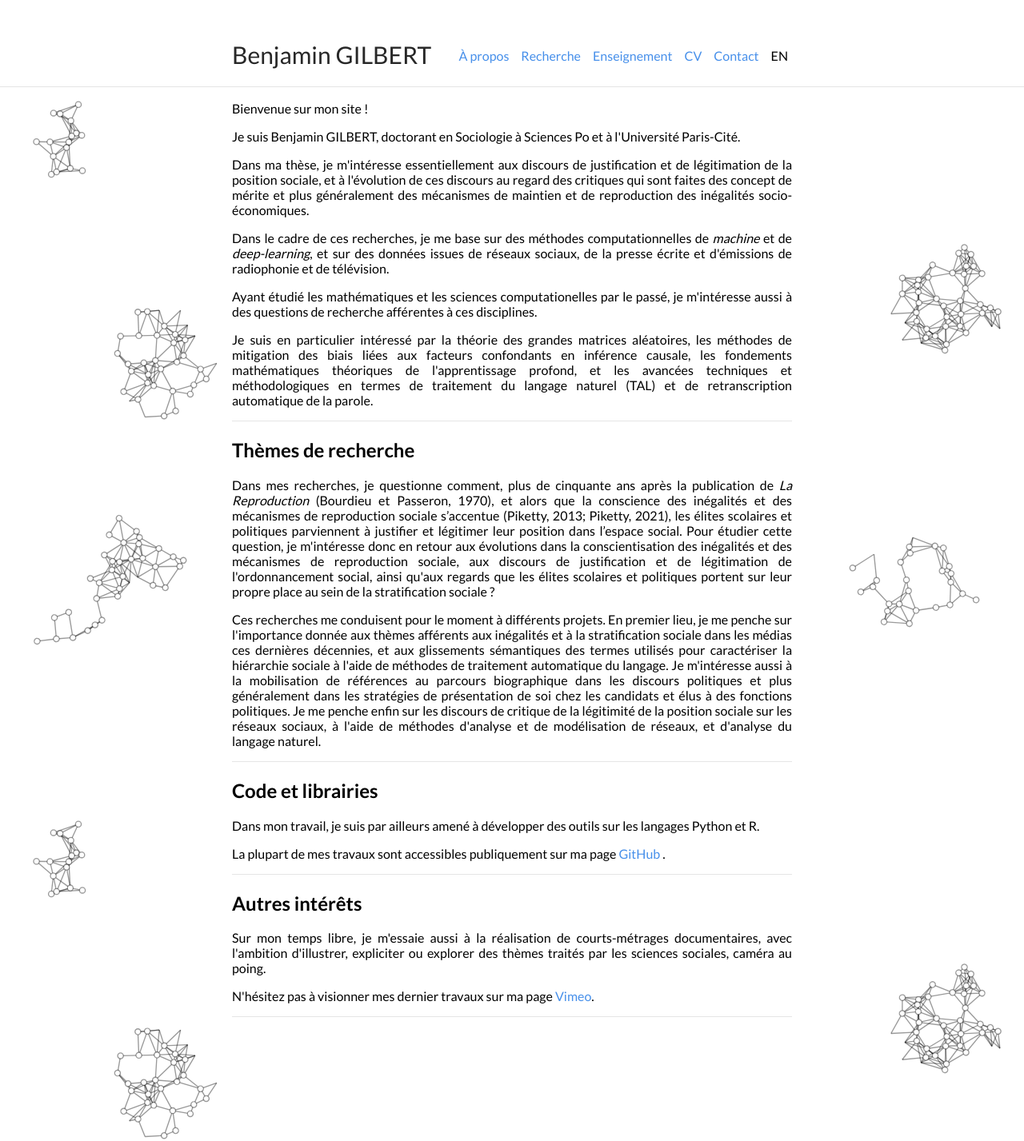
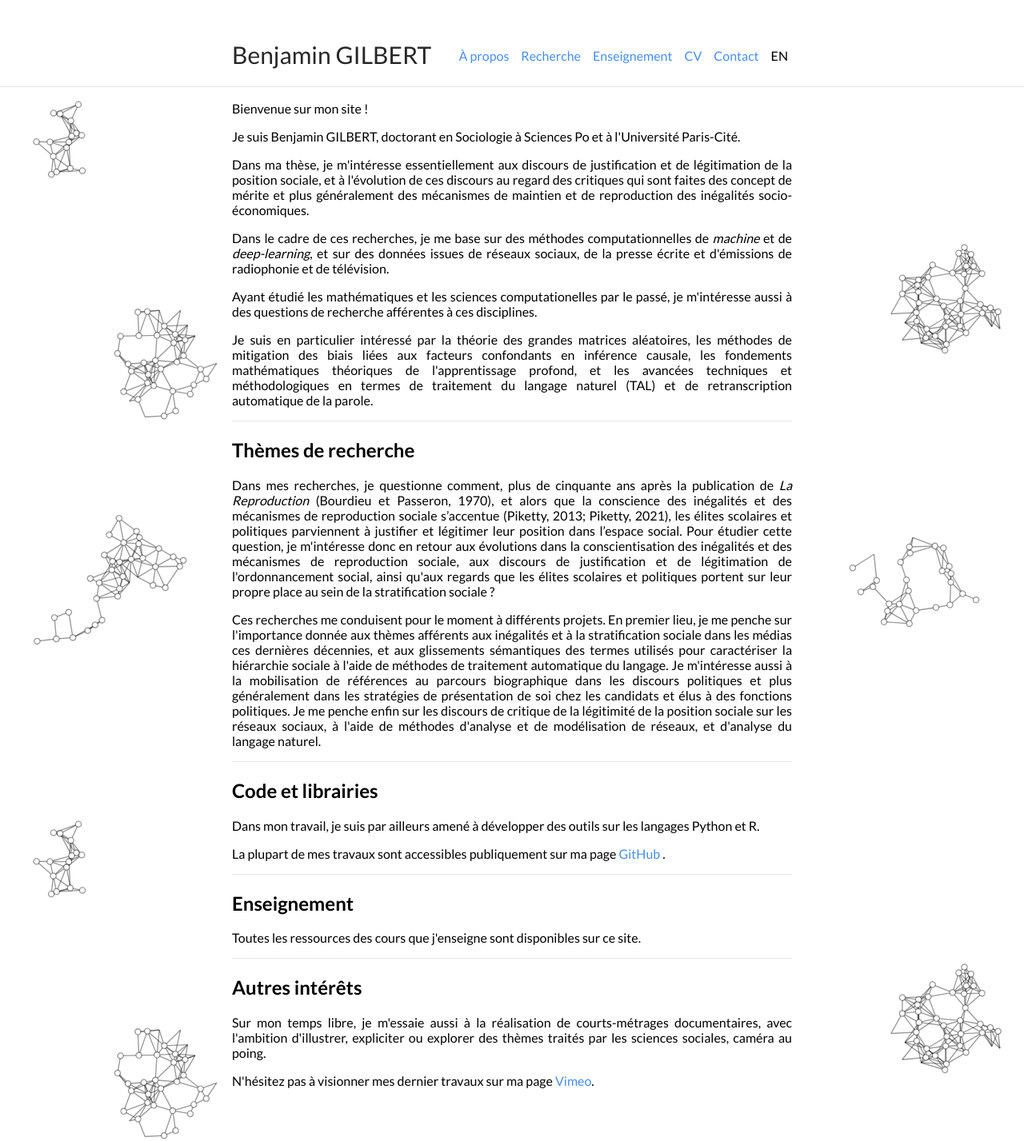
Before and after one commit to bglbrt/bglbrt.github.io, a Jekyll site: the page built from index.md, in a window 1280 px wide. Shown: the whole page at 80% size. Built offline with Jekyll 4.4.1, drawn with Linux system fonts in a browser that asks for light colours.

Commit message:
Update index.md

```diff
--- a/index.md
+++ b/index.md
@@ -46,6 +46,16 @@ lang: "fr"
 
 ---
 
+## Enseignement
+
+<div style="text-align: justify">
+
+<p> Toutes les ressources des cours que j'enseigne sont disponibles sur ce site. </p>
+
+</div>
+
+---
+
 ## Autres intérêts
 
 <div style="text-align: justify">
@@ -55,5 +65,3 @@ lang: "fr"
 <p> N'hésitez pas à visionner mes dernier travaux sur ma page <a href = "https://vimeo.com/bglbrt">Vimeo</a>. </p>
 
 </div>
-
----
```
